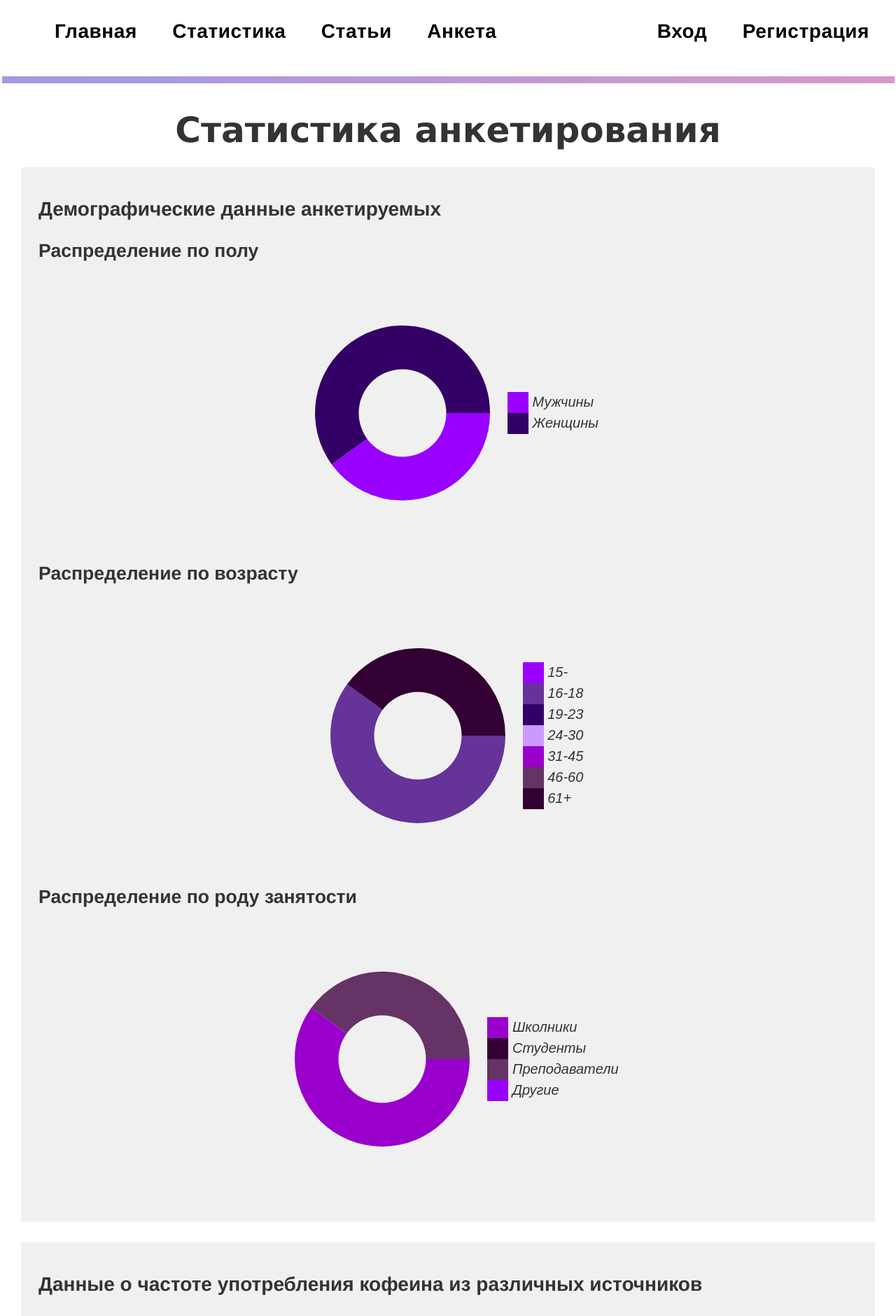
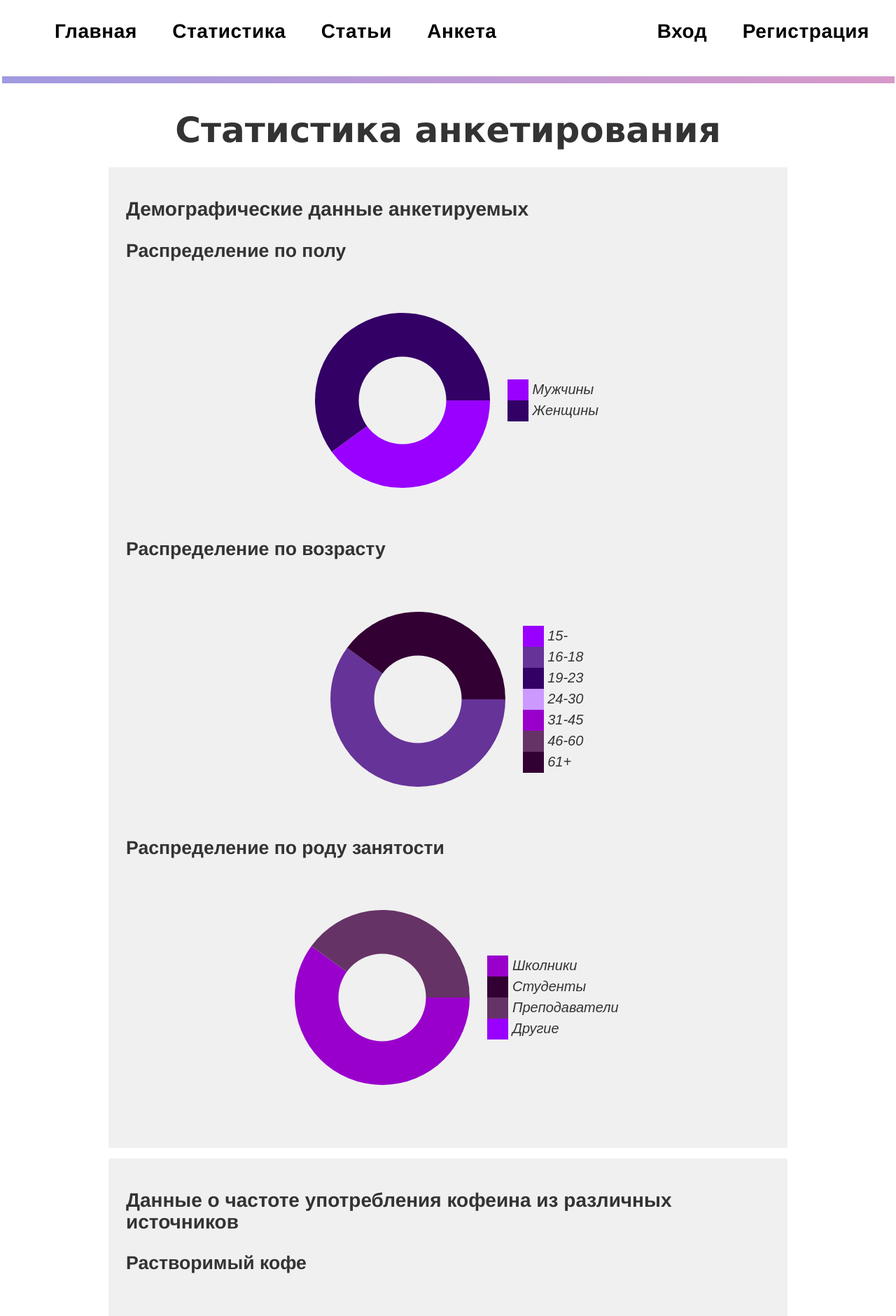
Before and after one commit to Moria-Mel/Caffeine, a Django app: page /caffeine/statistic/ in a window 1280 px wide. Shown: the top 1880 px of the page at 70% size. Run offline with Django 3.2, Linux system fonts and the light colour scheme; data comes from the database, SQL or seed files in the repository; some libraries are stand-ins or nearby versions.

Commit message:
stat center

```diff
--- a/caffeine/catalog/static/css/styles.css
+++ b/caffeine/catalog/static/css/styles.css
@@ -373,4 +373,10 @@ hr {
     text-align: justify;
     list-style-type: none;
 }
+
+.stat_container {
+    display: flex;
+    flex-direction: column;
+    justify-items: center;
+}
 /*checkbox*/
--- a/caffeine/templates/statistic.html
+++ b/caffeine/templates/statistic.html
@@ -11,6 +11,9 @@
 </div>
 <script type="text/javascript" src="https://www.gstatic.com/charts/loader.js"></script>
 <h1 class="h1_class">Статистика анкетирования</h1>
+<div class="stat_container">
+    <div class="articles_container">
+    <div class="second-col">
 <div class="style">
         <h2 class="letters_sb">Демографические данные анкетируемых</h2>
         <h3 class="articles__style">Распределение по полу</h3>
@@ -86,6 +89,7 @@
 
 </span>
 </div>
+    </div></div></div>
 {% load static %}
 <script type="text/javascript" src="{% static 'scripts/statistic_v2.js' %}"></script>
 
```
